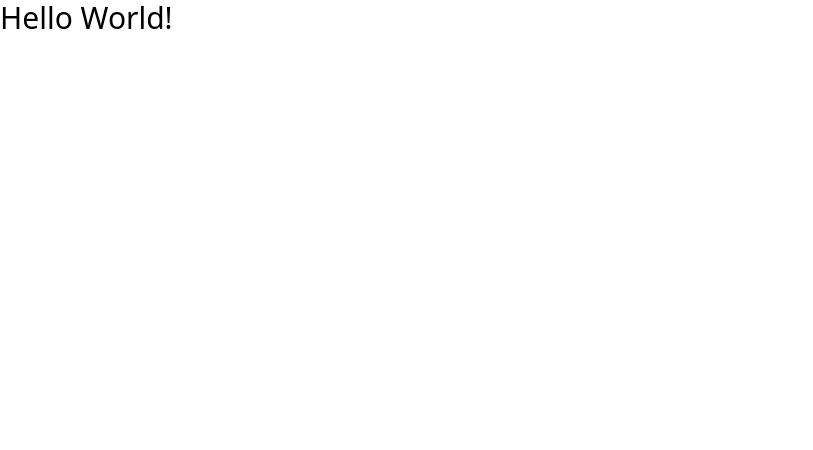
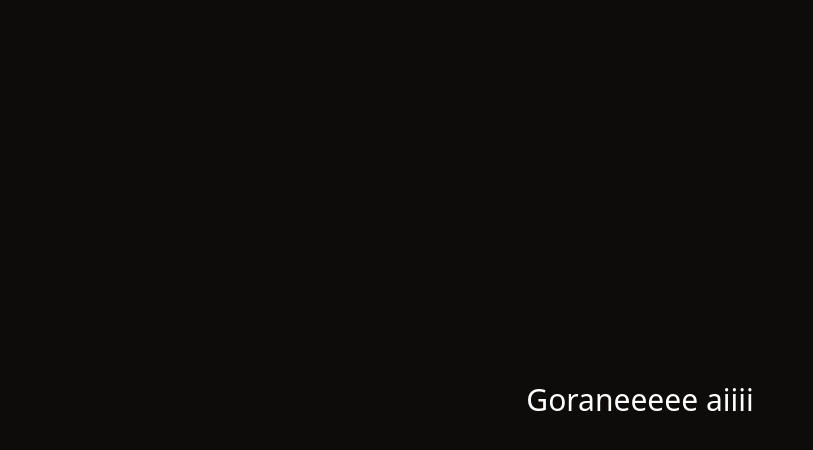
Before and after one commit to lz13/gor_ai, a website: page index.html in a window 1280 px wide. Shown: the whole page, without its empty margins (0-813 px from the left). Drawn offline with Linux system fonts and the light colour scheme.

Commit message:
Edit header and bg-color

```diff
--- a/index.html
+++ b/index.html
@@ -9,6 +9,10 @@
     <title>ART_INT</title>
   </head>
   <body>
-    <h1 class="text-3xl">Hello World!</h1>
+    <div class="flex h-screen bg-black">
+      <div class="m-auto">
+        <h1 class="text-3xl text-white">Goraneeeee aiiii</h1>
+      </div>
+    </div>
   </body>
 </html>
```
Also changed, not shown: css/main.css.
